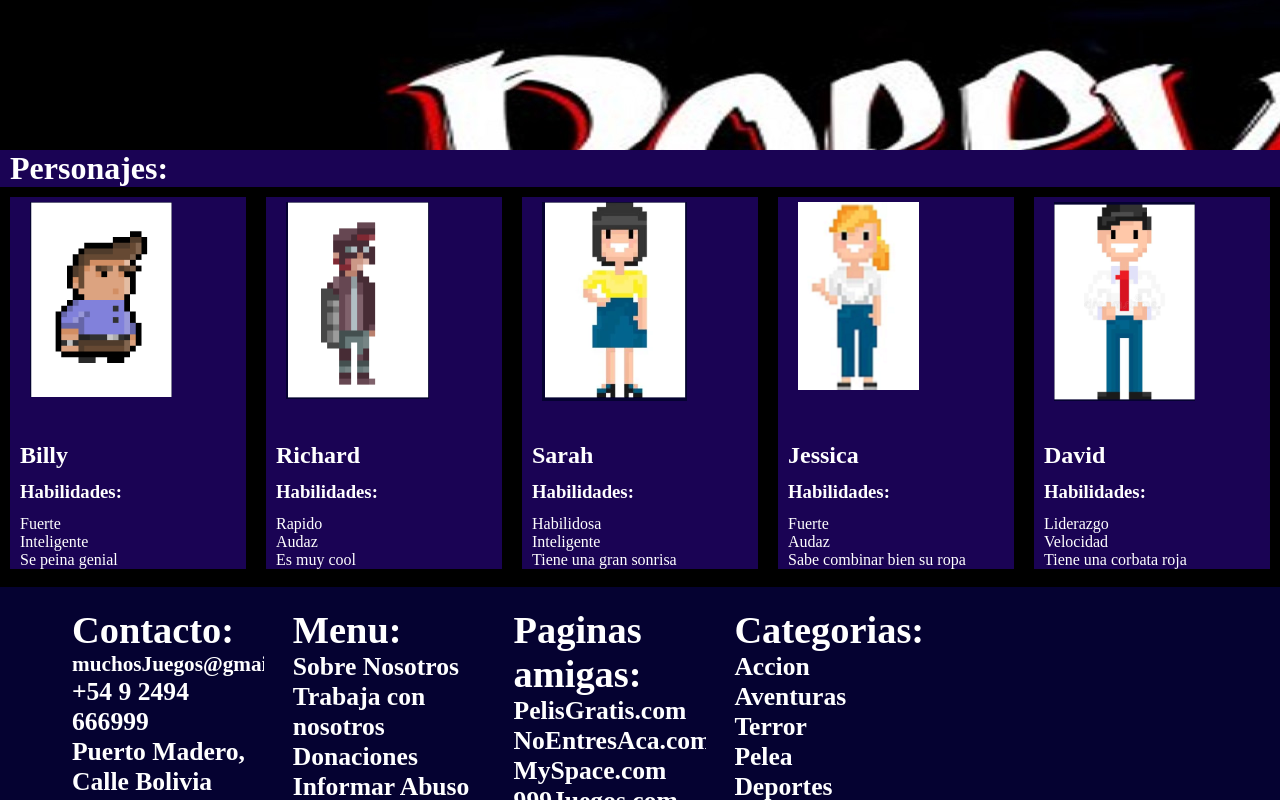
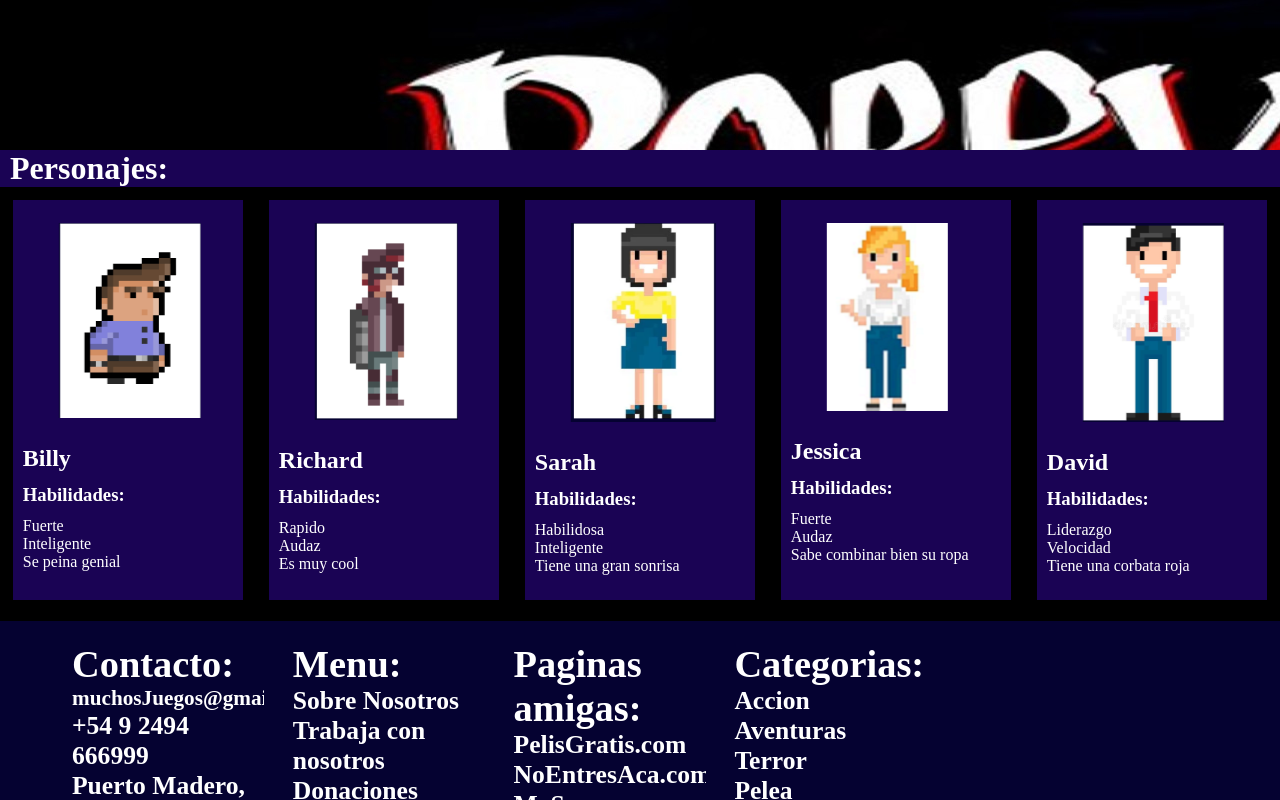
Before and after one commit to MauroValerioti/InterfacesTP4, a plain HTML site: page pagina3-Lanzamiento.html in a window 1280 px wide. Shown: the part 3402-4202 px from the top of the page. Drawn offline with Linux system fonts and the light colour scheme.

Commit message:
correcciones

```diff
--- a/css/fondoAnimado.css
+++ b/css/fondoAnimado.css
@@ -17,19 +17,20 @@
 }
 
 .animarPoppy{
-     animation-name: ahiViene;
-     animation-delay:0.3s;
-     animation-duration: 0.6s;
-     position: relative;
-
+    animation-name: ahiViene;
+    animation-delay:0.3s;
+    animation-duration: 6s;
+    position: relative;
+    top: 50%;
+    transform: translate(0, -50%);
 }
 
 @keyframes ahiViene {
     0%{visibility: visible; transform: scale(1);}
-    20%{transform: scale(2); top: 45%;}
-    40%{transform: scale(3); top: 40%;}
-    60%{transform: scale(4); top: 35%;}
-    80%{transform: scale(5); top: 3%;}
+    20%{transform: scale(2); top: 45%;  }
+    40%{transform: scale(3); top: 40%;  }
+    60%{transform: scale(4); top: 35%; }
+    80%{transform: scale(5); top: 3%; }
     100%{transform: scale(6);}
 }
 
@@ -38,7 +39,7 @@
     color: white;
     position: absolute;
     font-size: 4em;
-    top: 320%;
+    top: 320vh;
     left: 70%;
     visibility: visible;
 }
@@ -47,7 +48,7 @@
     font-size: 3em;
     color: white;
     position: absolute;
-    top: 300%;
+    top: 360vh;
     left: 5%;
     visibility: visible;
 }
@@ -57,6 +58,5 @@
 }
 
 .tituloAnimado2:hover{
-
     visibility: hidden;
 }
--- a/css/styles2.css
+++ b/css/styles2.css
@@ -48,7 +48,7 @@ body{
 .menuHamburguesa{
     height: 6vh;
     width: 5vw;
-   box-sizing: border-box;
+    box-sizing: border-box;
 }
 
 .texto-breadcrumbs{
@@ -483,22 +483,23 @@ div .compra p{
     padding-left: 50%;
 }
 
-.primero,.segundo,.tercero,.cuarto,.quinto{
+.personaje{
+    position: relative;
     background-color: #1a0354;
-    height:400;
+    height:400px;
     width: 350px;
-    margin-top: 10px;
-    margin-bottom: 10px;
-    margin-left:10px;
-    margin-right: 10px;
+    margin: 1%;
+    display: block;
+    justify-content: center;
+    align-items:center;
+
 }
 
-.billy,.richard,.sarah,.david,.jessica{
-    margin-top: 5px;
-    margin-bottom: 40px;
-    margin-left:20px;
-    margin-right: 20px;
-    height: 200px;
+.img-personaje{
+    position: relative;
+    left: 50%;
+    margin: 10%;
+    transform: translate(-50%,0);
 }
 
 .jugadores h2,h3,li{
--- a/pagina3-Lanzamiento.html
+++ b/pagina3-Lanzamiento.html
@@ -114,8 +114,8 @@
                 <div class="personajes">
                     <h1 style="padding-left: 10px">Personajes:</h1>
                     <div class="jugadores">
-                        <div class="primero">
-                            <div class="billy"><img src="./Imagenes/richard.png" alt=""></div>
+                        <div class="personaje">
+                            <div class="img-personaje"><img src="./Imagenes/richard.png" alt=""></div>
                             <h2 style="padding-left: 10px">Billy</h2>
                             <h3 style="padding-left: 10px">Habilidades:</h3>
                             <ul>
@@ -125,8 +125,8 @@
                             </ul>
                         </div>
 
-                        <div class="segundo">
-                            <div class="richard"><img src="./Imagenes/billy.png" alt=""></div>
+                        <div class="personaje">
+                            <div class="img-personaje"><img src="./Imagenes/billy.png" alt=""></div>
                             <h2 style="padding-left: 10px">Richard</h2>
                             <h3 style="padding-left: 10px">Habilidades:</h3>
                             <ul>
@@ -137,8 +137,8 @@
                         </div>
 
 
-                        <div class="tercero">
-                            <div class="sarah"><img src="./Imagenes/sarah.png" alt=""></div>
+                        <div class="personaje">
+                            <div class="img-personaje"><img src="./Imagenes/sarah.png" alt=""></div>
                             <h2 style="padding-left: 10px">Sarah</h2>
                             <h3 style="padding-left: 10px">Habilidades:</h3>
                             <ul>
@@ -149,8 +149,8 @@
                         </div>
 
 
-                        <div class="cuarto">
-                            <div class="jessica"><img src="./Imagenes/jessica.png" alt=""></div>
+                        <div class="personaje">
+                            <div class="img-personaje"><img src="./Imagenes/jessica.png" alt=""></div>
                             <h2 style="padding-left: 10px">Jessica</h2>
                             <h3 style="padding-left: 10px">Habilidades:</h3>
                             <ul>
@@ -160,8 +160,8 @@
                             </ul>
                         </div>
 
-                        <div class="quinto">
-                            <div class="david"><img src="./Imagenes/david.png" alt=""></div>
+                        <div class="personaje">
+                            <div class="img-personaje"><img src="./Imagenes/david.png" alt=""></div>
                             <h2 style="padding-left: 10px">David</h2>
                             <h3 style="padding-left: 10px">Habilidades:</h3>
                             <ul>
```
